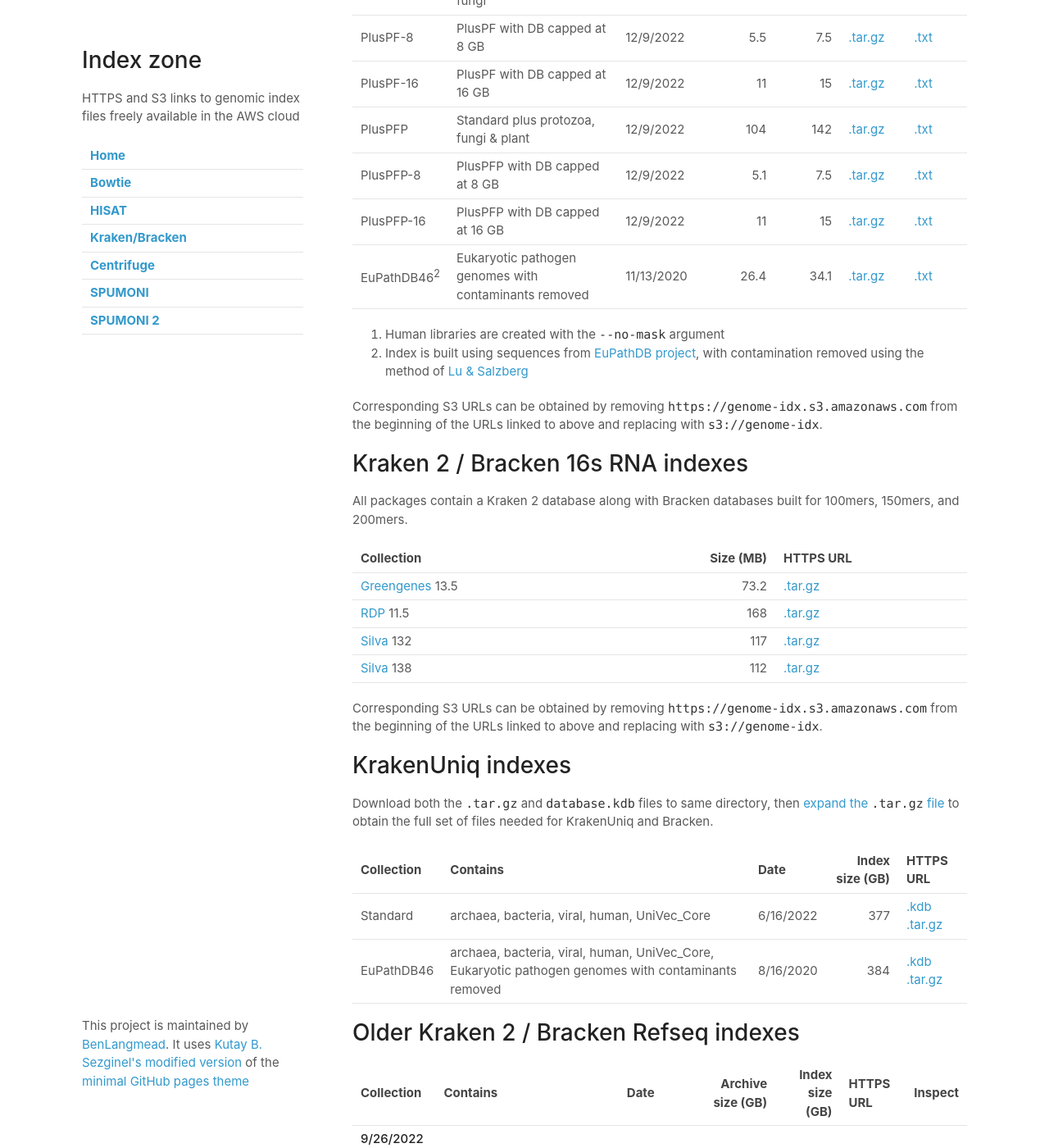
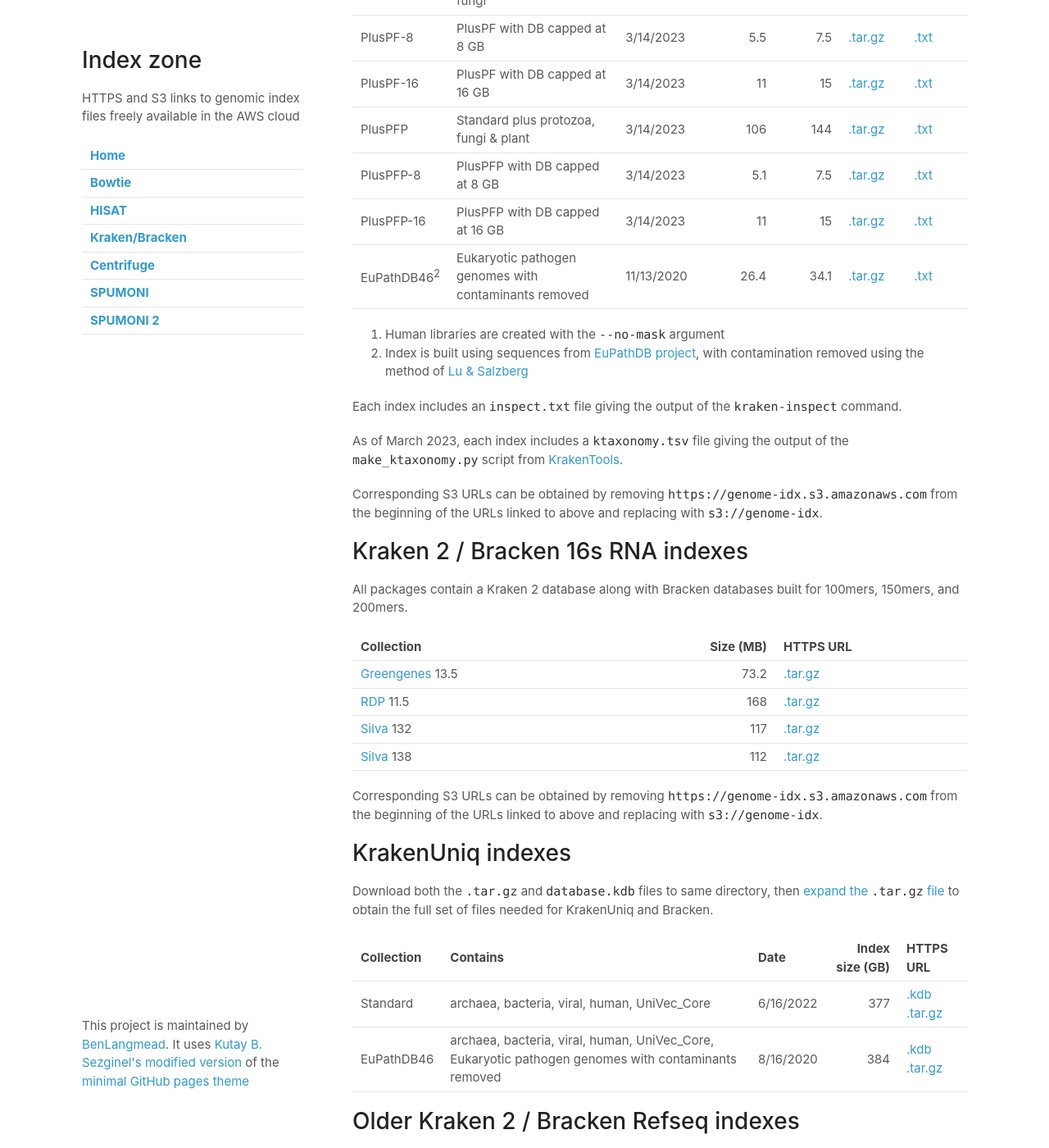
Before and after one commit to BenLangmead/aws-indexes, a Jekyll site: the page built from docs/k2.md, in a window 1280 px wide and 1400 px high, scrolled down 869 px. Shown: the whole window at 82% size. Built offline with Jekyll 4.4.1, drawn with Linux system fonts in a browser that asks for light colours; our own code applies the rules of GitHub Pages for plain Markdown files; some of the changed text lies outside the part shown.

Commit message:
updates for march 2023

```diff
--- a/docs/k2.md
+++ b/docs/k2.md
@@ -18,17 +18,17 @@
 
 Collection             | Contains                                                          | Date       | Archive size (GB) | Index size (GB) | HTTPS URL                          | Inspect
 ---------------------- |-------------------------------------------------------------------|------------|------------------:|----------------:|------------------------------------| -----------------------------------------
-Viral                  | viral                                                             | 12/9/2022  |               0.4 |             0.5 | [.tar.gz][k2_viral_20221209]       | [.txt][k2_viral_20221209_inspect]
-MinusB                 | archaea, viral, plasmid, human<sup>1</sup>, UniVec_Core           | 12/9/2022  |               6.1 |             8.7 | [.tar.gz][k2_minusb_20221209]      | [.txt][k2_minusb_20221209_inspect]
-Standard               | archaea, bacteria, viral, plasmid, human<sup>1</sup>, UniVec_Core | 12/9/2022  |                48 |              62 | [.tar.gz][k2_standard_20221209]    | [.txt][k2_standard_20221209_inspect]
-Standard-8             | Standard with DB capped at 8 GB                                   | 12/9/2022  |               5.5 |             7.5 | [.tar.gz][k2_standard_8_20221209]  | [.txt][k2_standard_8_20221209_inspect]
-Standard-16            | Standard with DB capped at 16 GB                                  | 12/9/2022  |                11 |              15 | [.tar.gz][k2_standard_16_20221209] | [.txt][k2_standard_16_20221209_inspect]
-PlusPF                 | Standard plus protozoa & fungi                                    | 12/9/2022  |                51 |              66 | [.tar.gz][k2_pluspf_20221209]      | [.txt][k2_pluspf_20221209_inspect]
-PlusPF-8               | PlusPF with DB capped at 8 GB                                     | 12/9/2022  |               5.5 |             7.5 | [.tar.gz][k2_pluspf_8_20221209]    | [.txt][k2_pluspf_8_20221209_inspect]
-PlusPF-16              | PlusPF with DB capped at 16 GB                                    | 12/9/2022  |                11 |              15 | [.tar.gz][k2_pluspf_16_20221209]   | [.txt][k2_pluspf_16_20221209_inspect]
-PlusPFP                | Standard plus protozoa, fungi & plant                             | 12/9/2022  |               104 |             142 | [.tar.gz][k2_pluspfp_20221209]     | [.txt][k2_pluspfp_20221209_inspect]
-PlusPFP-8              | PlusPFP with DB capped at 8 GB                                    | 12/9/2022  |               5.1 |             7.5 | [.tar.gz][k2_pluspfp_8_20221209]   | [.txt][k2_pluspfp_8_20221209_inspect]
-PlusPFP-16             | PlusPFP with DB capped at 16 GB                                   | 12/9/2022  |                11 |              15 | [.tar.gz][k2_pluspfp_16_20221209]  | [.txt][k2_pluspfp_16_20221209_inspect]
+Viral                  | viral                                                             | 3/14/2023  |               0.4 |             0.5 | [.tar.gz][k2_viral_20230314]       | [.txt][k2_viral_20230314_inspect]
+MinusB                 | archaea, viral, plasmid, human<sup>1</sup>, UniVec_Core           | 3/14/2023  |               6.4 |            9.0* | [.tar.gz][k2_minusb_20230314]      | [.txt][k2_minusb_20230314_inspect]
+Standard               | archaea, bacteria, viral, plasmid, human<sup>1</sup>, UniVec_Core | 3/14/2023  |                49 |              64 | [.tar.gz][k2_standard_20230314]    | [.txt][k2_standard_20230314_inspect]
+Standard-8             | Standard with DB capped at 8 GB                                   | 3/14/2023  |               5.5 |             7.5 | [.tar.gz][k2_standard_8_20230314]  | [.txt][k2_standard_8_20230314_inspect]
+Standard-16            | Standard with DB capped at 16 GB                                  | 3/14/2023  |                11 |              15 | [.tar.gz][k2_standard_16_20230314] | [.txt][k2_standard_16_20230314_inspect]
+PlusPF                 | Standard plus protozoa & fungi                                    | 3/14/2023  |                53 |              69 | [.tar.gz][k2_pluspf_20230314]      | [.txt][k2_pluspf_20230314_inspect]
+PlusPF-8               | PlusPF with DB capped at 8 GB                                     | 3/14/2023  |               5.5 |             7.5 | [.tar.gz][k2_pluspf_8_20230314]    | [.txt][k2_pluspf_8_20230314_inspect]
+PlusPF-16              | PlusPF with DB capped at 16 GB                                    | 3/14/2023  |                11 |              15 | [.tar.gz][k2_pluspf_16_20230314]   | [.txt][k2_pluspf_16_20230314_inspect]
+PlusPFP                | Standard plus protozoa, fungi & plant                             | 3/14/2023  |               106 |             144 | [.tar.gz][k2_pluspfp_20230314]     | [.txt][k2_pluspfp_20230314_inspect]
+PlusPFP-8              | PlusPFP with DB capped at 8 GB                                    | 3/14/2023  |               5.1 |             7.5 | [.tar.gz][k2_pluspfp_8_20230314]   | [.txt][k2_pluspfp_8_20230314_inspect]
+PlusPFP-16             | PlusPFP with DB capped at 16 GB                                   | 3/14/2023  |                11 |              15 | [.tar.gz][k2_pluspfp_16_20230314]  | [.txt][k2_pluspfp_16_20230314_inspect]
 EuPathDB46<sup>2</sup> | Eukaryotic pathogen genomes with contaminants removed             | 11/13/2020 |              26.4 |            34.1 | [.tar.gz][k2_eupathdb_20201113]    | [.txt][k2_eupathdb_20201113_inspect]
 
 <div class="datatable-end"></div>
@@ -36,31 +36,35 @@
 1. Human libraries are created with the `--no-mask` argument
 2. Index is built using sequences from [EuPathDB project](https://veupathdb.org/veupathdb/app), with contamination removed using the method of [Lu & Salzberg](https://doi.org/10.1371/journal.pcbi.1006277)
 
+Each index includes an `inspect.txt` file giving the output of the `kraken-inspect` command.
+
+As of March 2023, each index includes a `ktaxonomy.tsv` file giving the output of the `make_ktaxonomy.py` script from [KrakenTools](https://github.com/jenniferlu717/KrakenTools).
+
 Corresponding S3 URLs can be obtained by removing `https://genome-idx.s3.amazonaws.com` from the beginning of the URLs linked to above and replacing with `s3://genome-idx`.
 
-[k2_viral_20221209]: https://genome-idx.s3.amazonaws.com/kraken/k2_viral_20221209.tar.gz
-[k2_minusb_20221209]: https://genome-idx.s3.amazonaws.com/kraken/k2_minusb_20221209.tar.gz
-[k2_standard_20221209]: https://genome-idx.s3.amazonaws.com/kraken/k2_standard_20221209.tar.gz
-[k2_standard_8_20221209]: https://genome-idx.s3.amazonaws.com/kraken/k2_standard_08gb_20221209.tar.gz
-[k2_standard_16_20221209]: https://genome-idx.s3.amazonaws.com/kraken/k2_standard_16gb_20221209.tar.gz
-[k2_pluspf_20221209]: https://genome-idx.s3.amazonaws.com/kraken/k2_pluspf_20221209.tar.gz
-[k2_pluspf_8_20221209]: https://genome-idx.s3.amazonaws.com/kraken/k2_pluspf_08gb_20221209.tar.gz
-[k2_pluspf_16_20221209]: https://genome-idx.s3.amazonaws.com/kraken/k2_pluspf_16gb_20221209.tar.gz
-[k2_pluspfp_20221209]: https://genome-idx.s3.amazonaws.com/kraken/k2_pluspfp_20221209.tar.gz
-[k2_pluspfp_8_20221209]: https://genome-idx.s3.amazonaws.com/kraken/k2_pluspfp_08gb_20221209.tar.gz
-[k2_pluspfp_16_20221209]: https://genome-idx.s3.amazonaws.com/kraken/k2_pluspfp_16gb_20221209.tar.gz
+[k2_viral_20230314]: https://genome-idx.s3.amazonaws.com/kraken/k2_viral_20230314.tar.gz
+[k2_minusb_20230314]: https://genome-idx.s3.amazonaws.com/kraken/k2_minusb_20230314.tar.gz
+[k2_standard_20230314]: https://genome-idx.s3.amazonaws.com/kraken/k2_standard_20230314.tar.gz
+[k2_standard_8_20230314]: https://genome-idx.s3.amazonaws.com/kraken/k2_standard_08gb_20230314.tar.gz
+[k2_standard_16_20230314]: https://genome-idx.s3.amazonaws.com/kraken/k2_standard_16gb_20230314.tar.gz
+[k2_pluspf_20230314]: https://genome-idx.s3.amazonaws.com/kraken/k2_pluspf_20230314.tar.gz
+[k2_pluspf_8_20230314]: https://genome-idx.s3.amazonaws.com/kraken/k2_pluspf_08gb_20230314.tar.gz
+[k2_pluspf_16_20230314]: https://genome-idx.s3.amazonaws.com/kraken/k2_pluspf_16gb_20230314.tar.gz
+[k2_pluspfp_20230314]: https://genome-idx.s3.amazonaws.com/kraken/k2_pluspfp_20230314.tar.gz
+[k2_pluspfp_8_20230314]: https://genome-idx.s3.amazonaws.com/kraken/k2_pluspfp_08gb_20230314.tar.gz
+[k2_pluspfp_16_20230314]: https://genome-idx.s3.amazonaws.com/kraken/k2_pluspfp_16gb_20230314.tar.gz
 
-[k2_viral_20221209_inspect]: https://genome-idx.s3.amazonaws.com/kraken/viral_20221209/inspect.txt
-[k2_minusb_20221209_inspect]: https://genome-idx.s3.amazonaws.com/kraken/minusb_20221209/inspect.txt
-[k2_standard_20221209_inspect]: https://genome-idx.s3.amazonaws.com/kraken/standard_20221209/inspect.txt
-[k2_standard_8_20221209_inspect]: https://genome-idx.s3.amazonaws.com/kraken/standard_08gb_20221209/inspect.txt
-[k2_standard_16_20221209_inspect]: https://genome-idx.s3.amazonaws.com/kraken/standard_16gb_20221209/inspect.txt
-[k2_pluspf_20221209_inspect]: https://genome-idx.s3.amazonaws.com/kraken/pluspf_20221209/inspect.txt
-[k2_pluspf_8_20221209_inspect]: https://genome-idx.s3.amazonaws.com/kraken/pluspf_08gb_20221209/inspect.txt
-[k2_pluspf_16_20221209_inspect]: https://genome-idx.s3.amazonaws.com/kraken/pluspf_16gb_20221209/inspect.txt
-[k2_pluspfp_20221209_inspect]: https://genome-idx.s3.amazonaws.com/kraken/pluspfp_20221209/inspect.txt
-[k2_pluspfp_8_20221209_inspect]: https://genome-idx.s3.amazonaws.com/kraken/pluspfp_08gb_20221209/inspect.txt
-[k2_pluspfp_16_20221209_inspect]: https://genome-idx.s3.amazonaws.com/kraken/pluspfp_16gb_20221209/inspect.txt
+[k2_viral_20230314_inspect]: https://genome-idx.s3.amazonaws.com/kraken/viral_20230314/inspect.txt
+[k2_minusb_20230314_inspect]: https://genome-idx.s3.amazonaws.com/kraken/minusb_20230314/inspect.txt
+[k2_standard_20230314_inspect]: https://genome-idx.s3.amazonaws.com/kraken/standard_20230314/inspect.txt
+[k2_standard_8_20230314_inspect]: https://genome-idx.s3.amazonaws.com/kraken/standard_08gb_20230314/inspect.txt
+[k2_standard_16_20230314_inspect]: https://genome-idx.s3.amazonaws.com/kraken/standard_16gb_20230314/inspect.txt
+[k2_pluspf_20230314_inspect]: https://genome-idx.s3.amazonaws.com/kraken/pluspf_20230314/inspect.txt
+[k2_pluspf_8_20230314_inspect]: https://genome-idx.s3.amazonaws.com/kraken/pluspf_08gb_20230314/inspect.txt
+[k2_pluspf_16_20230314_inspect]: https://genome-idx.s3.amazonaws.com/kraken/pluspf_16gb_20230314/inspect.txt
+[k2_pluspfp_20230314_inspect]: https://genome-idx.s3.amazonaws.com/kraken/pluspfp_20230314/inspect.txt
+[k2_pluspfp_8_20230314_inspect]: https://genome-idx.s3.amazonaws.com/kraken/pluspfp_08gb_20230314/inspect.txt
+[k2_pluspfp_16_20230314_inspect]: https://genome-idx.s3.amazonaws.com/kraken/pluspfp_16gb_20230314/inspect.txt
 
 # Kraken 2 / Bracken 16s RNA indexes
 
@@ -108,6 +112,18 @@
 
 Collection    | Contains                                                                             | Date        | Archive size (GB) | Index size (GB) |                          HTTPS URL | Inspect
 ------------- |--------------------------------------------------------------------------------------|-------------| -----------------:| ---------------:| ---------------------------------- | -------
+**12/9/2022** |                                                                                      |             |                   |                 |                                    |
+Viral                  | viral                                                             | 12/9/2022  |               0.4 |             0.5 | [.tar.gz][k2_viral_20221209]       | [.txt][k2_viral_20221209_inspect]
+MinusB                 | archaea, viral, plasmid, human<sup>1</sup>, UniVec_Core           | 12/9/2022  |               6.1 |             8.7 | [.tar.gz][k2_minusb_20221209]      | [.txt][k2_minusb_20221209_inspect]
+Standard               | archaea, bacteria, viral, plasmid, human<sup>1</sup>, UniVec_Core | 12/9/2022  |                48 |              62 | [.tar.gz][k2_standard_20221209]    | [.txt][k2_standard_20221209_inspect]
+Standard-8             | Standard with DB capped at 8 GB                                   | 12/9/2022  |               5.5 |             7.5 | [.tar.gz][k2_standard_8_20221209]  | [.txt][k2_standard_8_20221209_inspect]
+Standard-16            | Standard with DB capped at 16 GB                                  | 12/9/2022  |                11 |              15 | [.tar.gz][k2_standard_16_20221209] | [.txt][k2_standard_16_20221209_inspect]
+PlusPF                 | Standard plus protozoa & fungi                                    | 12/9/2022  |                51 |              66 | [.tar.gz][k2_pluspf_20221209]      | [.txt][k2_pluspf_20221209_inspect]
+PlusPF-8               | PlusPF with DB capped at 8 GB                                     | 12/9/2022  |               5.5 |             7.5 | [.tar.gz][k2_pluspf_8_20221209]    | [.txt][k2_pluspf_8_20221209_inspect]
+PlusPF-16              | PlusPF with DB capped at 16 GB                                    | 12/9/2022  |                11 |              15 | [.tar.gz][k2_pluspf_16_20221209]   | [.txt][k2_pluspf_16_20221209_inspect]
+PlusPFP                | Standard plus protozoa, fungi & plant                             | 12/9/2022  |               104 |             142 | [.tar.gz][k2_pluspfp_20221209]     | [.txt][k2_pluspfp_20221209_inspect]
+PlusPFP-8              | PlusPFP with DB capped at 8 GB                                    | 12/9/2022  |               5.1 |             7.5 | [.tar.gz][k2_pluspfp_8_20221209]   | [.txt][k2_pluspfp_8_20221209_inspect]
+PlusPFP-16             | PlusPFP with DB capped at 16 GB                                   | 12/9/2022  |                11 |              15 | [.tar.gz][k2_pluspfp_16_20221209]  | [.txt][k2_pluspfp_16_20221209_inspect]
 **9/26/2022** |                                                                                      |             |                   |                 |                                    |
 Viral         | viral                                                             | 9/8/2022   |               0.4 |             0.5 | [.tar.gz][k2_viral_20220908]       | [.txt][k2_viral_20220908_inspect]
 MinusB<sup>3</sup>       | archaea, viral, plasmid, human<sup>1</sup>, UniVec_Core           | 9/26/2022  |               5.9 |             8.5 | [.tar.gz][k2_minusb_20220926]      | [.txt][k2_minusb_20220926_inspect]
@@ -169,6 +185,30 @@
 PlusPFP-16    | PlusPFP with DB capped at 16 GB                                                      | 9/19/2020   |              10.7 |            14.9 | [.tar.gz][k2_pluspfp_16_20200919]  | [.txt][k2_pluspfp_16_20200919_inspect]
 
 3. The PlusPF database (including PlusPF-8 and PlusPF-16), as well as the PlusPFP database (including PlusPFP-8 and PlusPFP-16) posted on 5/17/2021 mistakenly omitted genomes from Refseq "fungi".  We posted the fixed databases on 1/27 and 1/28/2021.
+
+[k2_viral_20221209]: https://genome-idx.s3.amazonaws.com/kraken/k2_viral_20221209.tar.gz
+[k2_minusb_20221209]: https://genome-idx.s3.amazonaws.com/kraken/k2_minusb_20221209.tar.gz
+[k2_standard_20221209]: https://genome-idx.s3.amazonaws.com/kraken/k2_standard_20221209.tar.gz
+[k2_standard_8_20221209]: https://genome-idx.s3.amazonaws.com/kraken/k2_standard_08gb_20221209.tar.gz
+[k2_standard_16_20221209]: https://genome-idx.s3.amazonaws.com/kraken/k2_standard_16gb_20221209.tar.gz
+[k2_pluspf_20221209]: https://genome-idx.s3.amazonaws.com/kraken/k2_pluspf_20221209.tar.gz
+[k2_pluspf_8_20221209]: https://genome-idx.s3.amazonaws.com/kraken/k2_pluspf_08gb_20221209.tar.gz
+[k2_pluspf_16_20221209]: https://genome-idx.s3.amazonaws.com/kraken/k2_pluspf_16gb_20221209.tar.gz
+[k2_pluspfp_20221209]: https://genome-idx.s3.amazonaws.com/kraken/k2_pluspfp_20221209.tar.gz
+[k2_pluspfp_8_20221209]: https://genome-idx.s3.amazonaws.com/kraken/k2_pluspfp_08gb_20221209.tar.gz
+[k2_pluspfp_16_20221209]: https://genome-idx.s3.amazonaws.com/kraken/k2_pluspfp_16gb_20221209.tar.gz
+
+[k2_viral_20221209_inspect]: https://genome-idx.s3.amazonaws.com/kraken/viral_20221209/inspect.txt
+[k2_minusb_20221209_inspect]: https://genome-idx.s3.amazonaws.com/kraken/minusb_20221209/inspect.txt
+[k2_standard_20221209_inspect]: https://genome-idx.s3.amazonaws.com/kraken/standard_20221209/inspect.txt
+[k2_standard_8_20221209_inspect]: https://genome-idx.s3.amazonaws.com/kraken/standard_08gb_20221209/inspect.txt
+[k2_standard_16_20221209_inspect]: https://genome-idx.s3.amazonaws.com/kraken/standard_16gb_20221209/inspect.txt
+[k2_pluspf_20221209_inspect]: https://genome-idx.s3.amazonaws.com/kraken/pluspf_20221209/inspect.txt
+[k2_pluspf_8_20221209_inspect]: https://genome-idx.s3.amazonaws.com/kraken/pluspf_08gb_20221209/inspect.txt
+[k2_pluspf_16_20221209_inspect]: https://genome-idx.s3.amazonaws.com/kraken/pluspf_16gb_20221209/inspect.txt
+[k2_pluspfp_20221209_inspect]: https://genome-idx.s3.amazonaws.com/kraken/pluspfp_20221209/inspect.txt
+[k2_pluspfp_8_20221209_inspect]: https://genome-idx.s3.amazonaws.com/kraken/pluspfp_08gb_20221209/inspect.txt
+[k2_pluspfp_16_20221209_inspect]: https://genome-idx.s3.amazonaws.com/kraken/pluspfp_16gb_20221209/inspect.txt
 
 [k2_viral_20220908]: https://genome-idx.s3.amazonaws.com/kraken/k2_viral_20220908.tar.gz
 [k2_minusb_20220926]: https://genome-idx.s3.amazonaws.com/kraken/k2_minusb_20220926.tar.gz
```
